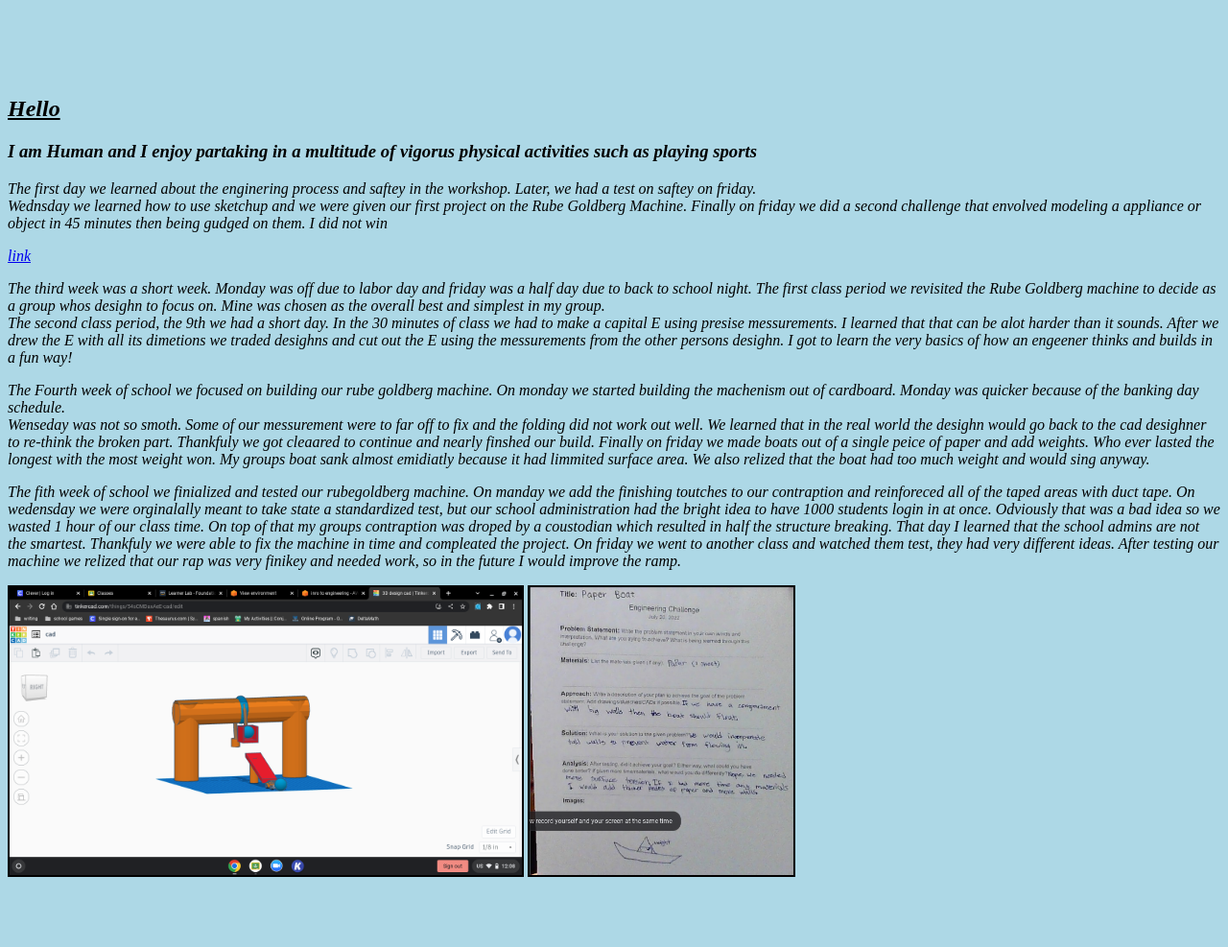
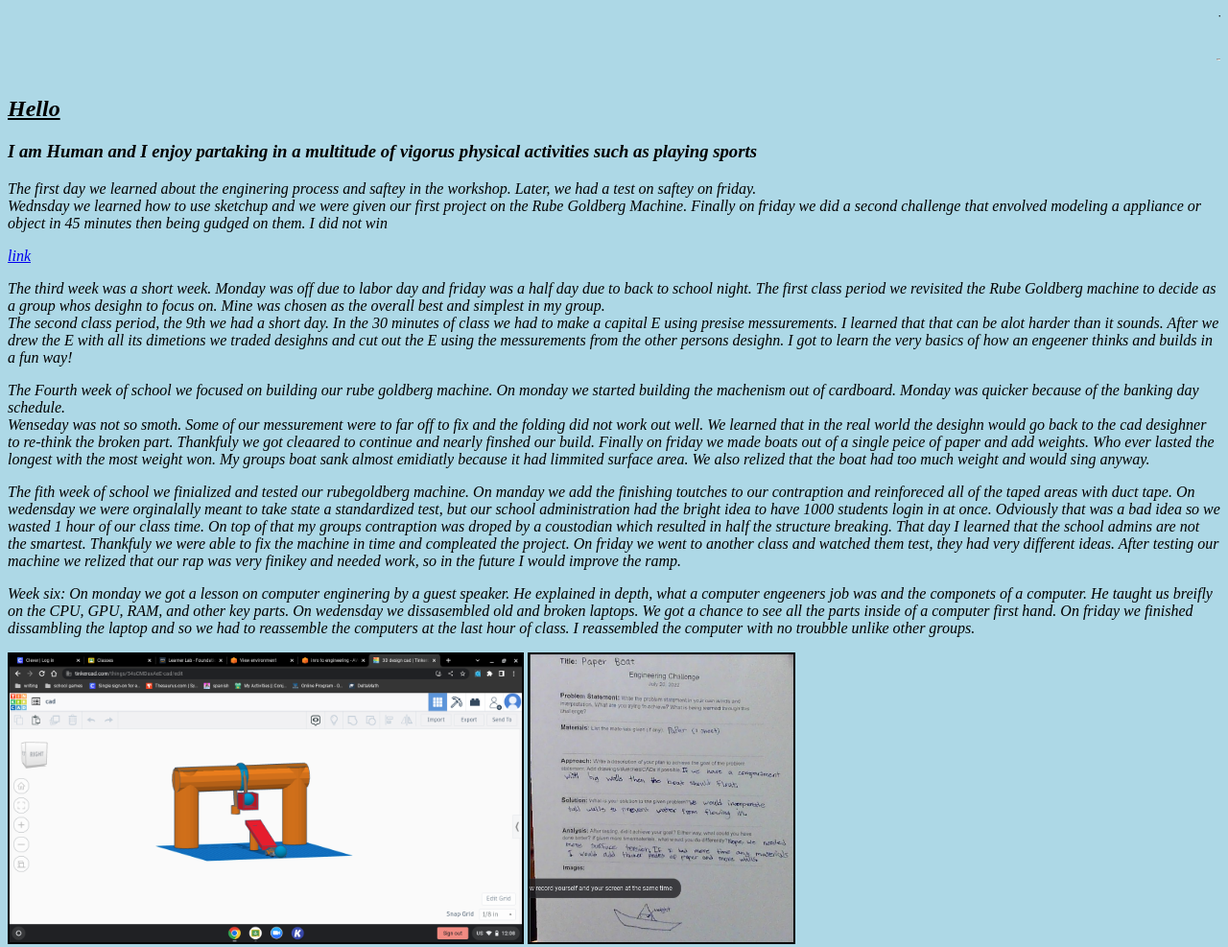
Before and after one commit to A-a-ronMendoza/Engineering, a plain HTML site: page index.html in a window 1280 px wide. Shown: the whole page at 96% size. Before the commit the page ends 926 px from the top, so only its background shows below. Drawn offline with Linux system fonts and the light colour scheme.

Commit message:
an Update

```diff
--- a/index.html
+++ b/index.html
@@ -11,6 +11,10 @@
 <p>The Fourth week of school we focused on building our rube goldberg machine. On monday we started building the machenism out of cardboard. Monday was quicker because of the banking day schedule. <br> Wenseday was not so smoth. Some of our messurement were to far off to fix and the folding did not work out well. We learned that in the real world the desighn would go back to the cad desighner to re-think the broken part. Thankfuly we got cleaared to continue and nearly finshed our build. Finally on friday we made boats out of a single peice of paper and add weights. Who ever lasted the longest with the most weight won. My groups boat sank almost emidiatly because it had limmited surface area. We also relized that the boat had too much weight and would sing anyway.  </p>
 
 <p>The fith week of school we finialized and tested our rubegoldberg machine. On manday we add the finishing toutches to our contraption and reinforeced all of the taped areas with duct tape. On wedensday we were orginalally meant to take state a standardized test, but our school administration had the bright idea to have 1000 students login in at once. Odviously that was a bad idea so we wasted 1 hour of our class time. On top of that my groups contraption was droped by a coustodian which resulted in half the structure breaking. That day I learned that the school admins are not the smartest. Thankfuly we were able to fix the machine in time and compleated the project. On friday we went to another class and watched them test, they had very different ideas. After testing our machine we relized that our rap was very finikey and needed work, so in the future I would improve the ramp.   </p>
+
+<p>Week six: On monday we got a lesson on computer enginering by a guest speaker. He explained in depth, what a computer engeeners job was and the componets of a computer. He taught us breifly on the CPU, GPU, RAM, and other key parts. On wedensday we dissasembled old and broken laptops. We got a chance to see all the parts inside of a computer first hand. On friday we finished dissambling the laptop and so we had to reassemble the computers at the last hour of class. I reassembled the computer with no troubble unlike other groups. </p>
+
+
    <img src="tinkerCAD.png";
     border=2;
     widt=300;
```
Also changed, not shown: 1 other file.
